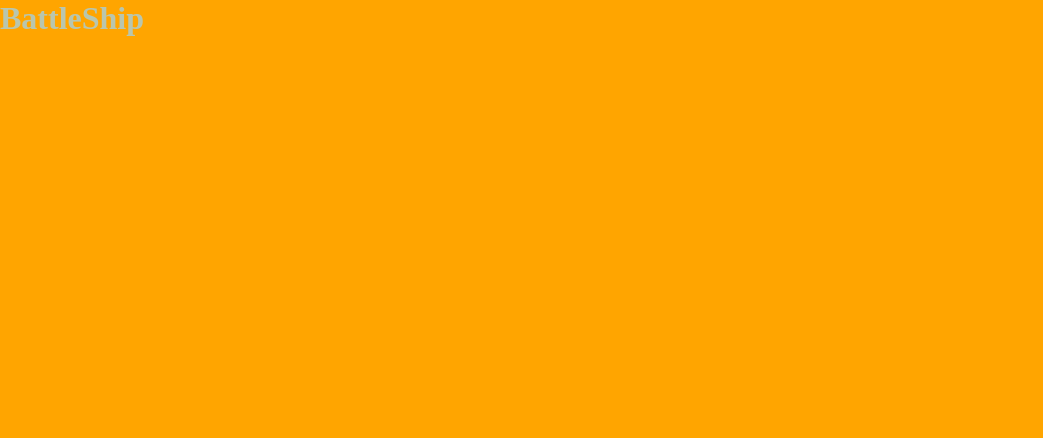
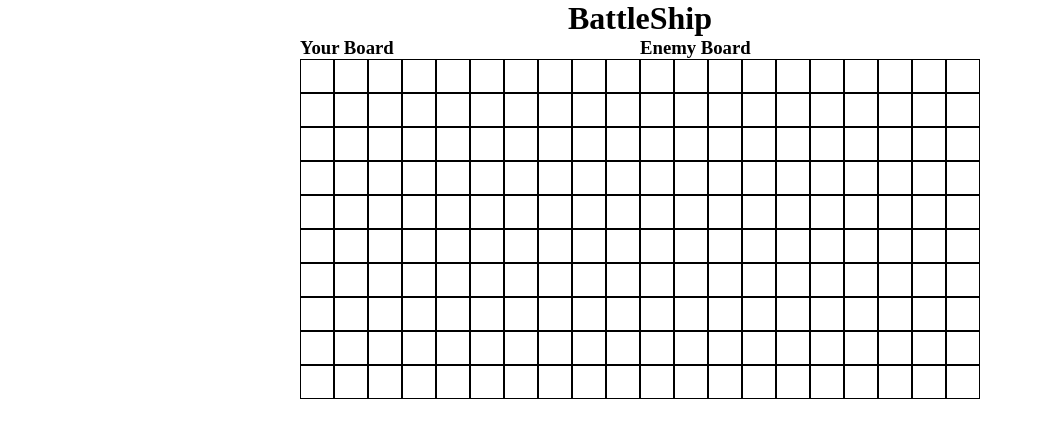
Before and after one commit to strood/BattleShip, a React (Create React App) app: page / in a window 1280 px wide. Shown: the top 438 px of the page, without its empty margins (0-1043 px from the left). Built offline with nearby package versions, Linux system fonts and the light colour scheme.

Commit message:
Basic board displayy, game setup, auto ship choice

```diff
--- a/src/App.js
+++ b/src/App.js
@@ -1,7 +1,7 @@
 import React from 'react';
 // import pages
 // Example pages below that work with our below routes
-// import Home from './pages/Home';
+import Main from './pages/Main';
 // import About from './pages/About';
 // import SingleCocktail from './pages/SingleCocktail';
 // import Error from './pages/Error';
@@ -11,7 +11,7 @@ import React from 'react';
 function App() {
   return (
     <>
-      <h1>BattleShip</h1>
+      <Main />
     </>
   );
 }
--- a/src/context.js
+++ b/src/context.js
@@ -1,10 +1,21 @@
-import React, { useState, useContext, useEffect } from 'react';
+import React, { useState, useContext, useEffect, useReducer } from 'react';
 import { useCallback } from 'react';
+import reducer from './reducer';
 
 const AppContext = React.createContext();
 
+const initialState = {
+  game: false,
+  setup: true,
+  modal: false,
+};
+
 const AppProvider = ({ children }) => {
-  return <AppContext.Provider value='hello'>{children}</AppContext.Provider>;
+  const [state, dispatch] = useReducer(reducer, initialState);
+
+  return (
+    <AppContext.Provider value={{ ...state }}>{children}</AppContext.Provider>
+  );
 };
 
 // make sure use
--- /dev/null
+++ b/src/functions/game.js
@@ -0,0 +1,50 @@
+import Player from './player';
+import Gameboard from './gameboard';
+import Ship from './ship';
+
+const generateShips = () => {
+  const baseShips = [5, 4, 3, 3, 2];
+  return baseShips.map((shipSize) => {
+    let ship = Ship(shipSize);
+    let randFlip = Math.floor(Math.random() * 2);
+    if (randFlip === 1) {
+      ship.toggleOrientation();
+    }
+    return ship;
+  });
+};
+
+const randomizeShips = (shipsArr, board) => {
+  shipsArr.forEach((ship) => {
+    let validMove = false;
+    let x = 0;
+    let y = 0;
+    do {
+      x = Math.floor(Math.random() * 10);
+      y = Math.floor(Math.random() * 10);
+      validMove = board.checkPlacement(ship, [x, y]);
+    } while (validMove === false);
+
+    board.placeShip(ship, [x, y]);
+  });
+};
+
+const Game = () => {
+  const user = Player(true);
+  const computer = Player(false);
+  const playerBoard = Gameboard();
+  const enemyBoard = Gameboard();
+  const playerShips = generateShips();
+  const enemyShips = generateShips();
+
+  randomizeShips(enemyShips, enemyBoard);
+
+  return {
+    user,
+    computer,
+    playerBoard,
+    enemyBoard,
+  };
+};
+
+export default Game;
--- a/src/functions/gameboard.js
+++ b/src/functions/gameboard.js
@@ -109,6 +109,7 @@ const Gameboard = () => {
     placeShip,
     shipsSunk,
     receiveAttack,
+    checkPlacement,
   };
 };
 
--- /dev/null
+++ b/src/pages/Main.js
@@ -0,0 +1,56 @@
+import React, { useEffect } from 'react';
+import Game from '../functions/game';
+
+export default function Main() {
+  const newGame = Game();
+  console.log(newGame.enemyBoard.getBoard());
+  const playerBoard = newGame.playerBoard.getBoard();
+  const enemyBoard = newGame.enemyBoard.getBoard();
+  return (
+    <main>
+      <h1>BattleShip</h1>
+      <div className='boardHolder'>
+        <div className='playerBoardDiv'>
+          <h3>Your Board</h3>
+          <div className='playerBoard'>
+            {playerBoard.map((row, i) => {
+              return (
+                <div key={i} className='boardRow'>
+                  {row.map((cell, j) => {
+                    return (
+                      <div
+                        key={`${i}${j}`}
+                        id={`${i}${j}`}
+                        className='boardCell'
+                      ></div>
+                    );
+                  })}
+                </div>
+              );
+            })}
+          </div>
+        </div>
+        <div className='enemyBoardDiv'>
+          <h3>Enemy Board</h3>
+          <div className='enemyBoard'>
+            {enemyBoard.map((row, i) => {
+              return (
+                <div key={i} className='boardRow'>
+                  {row.map((cell, j) => {
+                    return (
+                      <div
+                        key={`${i}${j}`}
+                        id={`${i}${j}`}
+                        className='boardCell'
+                      ></div>
+                    );
+                  })}
+                </div>
+              );
+            })}
+          </div>
+        </div>
+      </div>
+    </main>
+  );
+}
--- /dev/null
+++ b/src/reducer.js
@@ -0,0 +1 @@
+export default function reducer(state, action) {}
--- a/src/styles/index.scss
+++ b/src/styles/index.scss
@@ -7,11 +7,39 @@ body,
   width: 100%;
   height: 100%;
 }
-body {
-  background-color: orange;
-  h1 {
-    &:hover {
-      color: $light-blue;
-    }
+
+main {
+  display: flex;
+  flex-direction: column;
+  justify-content: center;
+  align-items: center;
+}
+
+.boardHolder {
+  display: flex;
+}
+
+.playerBoardDiv,
+.enemyBoardDiv {
+  display: flex;
+  flex-direction: column;
+}
+
+.playerBoard,
+.enemyBoard {
+  display: flex;
+  flex-direction: column;
+}
+
+.boardRow {
+  display: flex;
+}
+
+.boardCell {
+  border: 1px solid black;
+  width: 2em;
+  height: 2em;
+  &:hover {
+    background-color: red;
   }
 }
```
Also changed, not shown: 2 other files (tests, documents, lock files or other folders).
